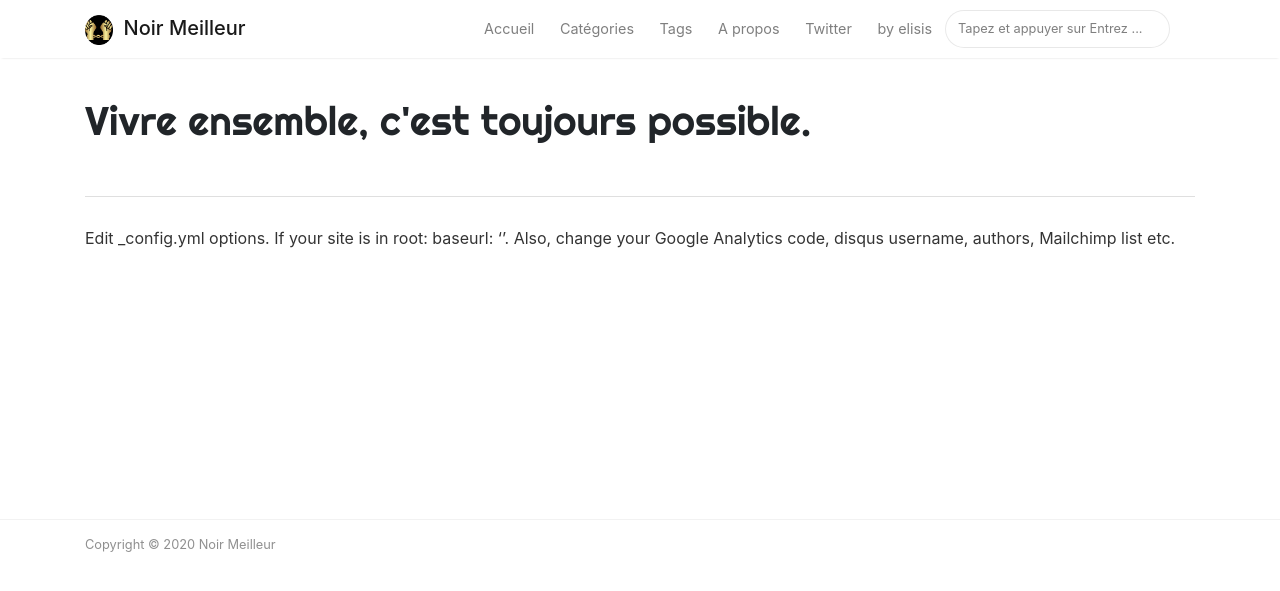
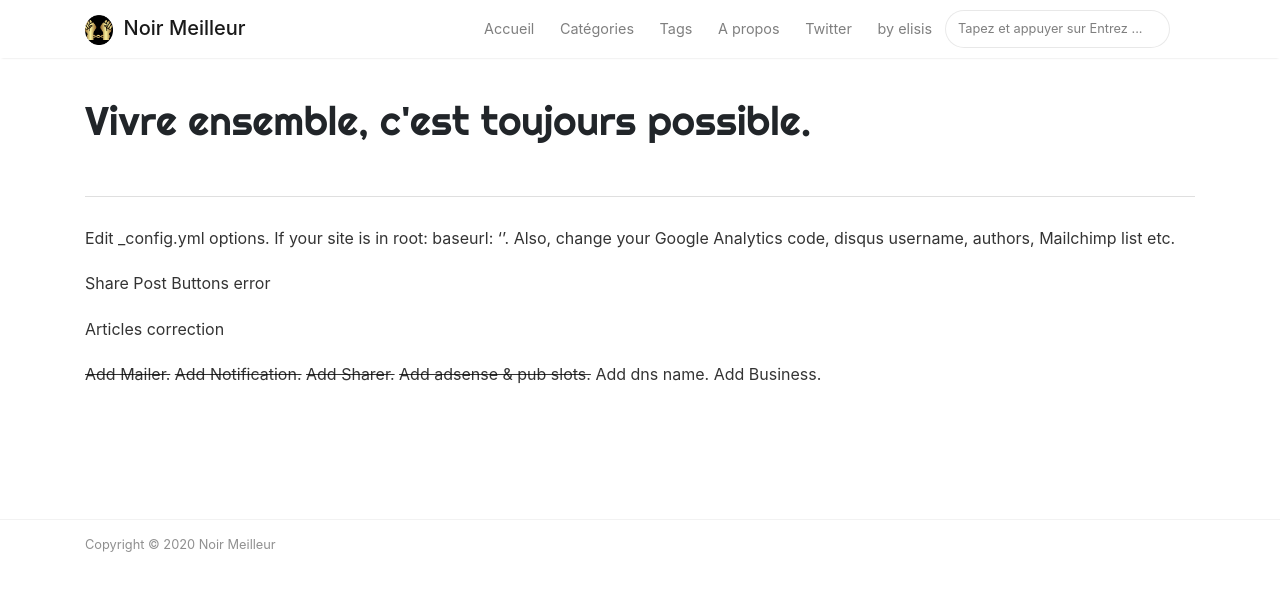
Before and after one commit to bienvenuelisis/noir-meilleur-jekyll, a Jekyll site: the page built from ToDo.md, in a window 1280 px wide. Shown: the top 591 px of the page. Built offline with Jekyll 4.4.1, drawn with Linux system fonts in a browser that asks for light colours; nearby versions of some CDN libraries; our own code applies the rules of GitHub Pages for plain Markdown files.

Commit message:
Add mailer, adsense, notifications, and sharer

```diff
--- /dev/null
+++ b/Ads/ads.txt
@@ -0,0 +1 @@
+google.com, pub-3022200405839941, DIRECT, f08c47fec0942fa0
--- /dev/null
+++ b/CNAME
@@ -0,0 +1 @@
+noir-meilleur.digital
--- /dev/null
+++ b/OneSignalSDKUpdaterWorker.js
@@ -0,0 +1 @@
+importScripts('https://cdn.onesignal.com/sdks/OneSignalSDKWorker.js');
--- /dev/null
+++ b/OneSignalSDKWorker.js
@@ -0,0 +1 @@
+importScripts('https://cdn.onesignal.com/sdks/OneSignalSDKWorker.js');
--- a/ToDo.md
+++ b/ToDo.md
@@ -1 +1,12 @@
 Edit _config.yml options. If your site is in root: baseurl: ''. Also, change your Google Analytics code, disqus username, authors, Mailchimp list etc.
+
+Share Post Buttons error
+
+Articles correction
+
+~~Add Mailer.~~
+~~Add Notification.~~
+~~Add Sharer.~~
+~~Add adsense & pub slots.~~
+Add dns name.
+Add Business.
--- a/_layouts/default.html
+++ b/_layouts/default.html
@@ -248,6 +261,8 @@
 {% if page.layout == 'post' %}
 <script id="dsq-count-scr" src="//{{site.disqus}}.disqus.com/count.js"></script>
 {% endif %}
+<!-- Go to www.addthis.com/dashboard to customize your tools -->
+<script type="text/javascript" src="//s7.addthis.com/js/300/addthis_widget.js#pubid=ra-5eb95b3764933cd1"></script>
 
 </body>
 </html>
--- /dev/null
+++ b/ads.txt
@@ -0,0 +1 @@
+google.com, pub-3022200405839941, DIRECT, f08c47fec0942fa0
```
Also changed, not shown: other parts of _layouts/default.html (+13 -0 lines), _includes/adslotLikePost.html (added, +18 -0 lines), _layouts/post.html (+47 -16 lines), _pages/about.md (+2 -0 lines), index.html (+7 -5 lines), 4 other files.
